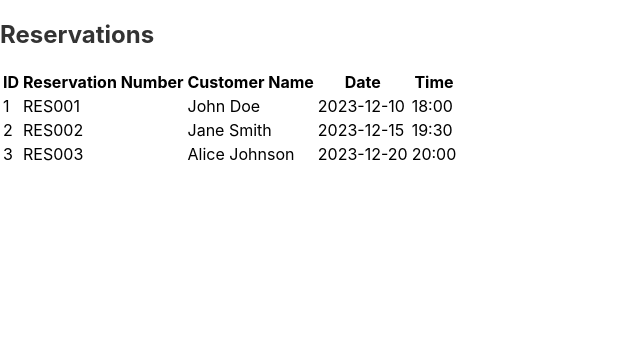
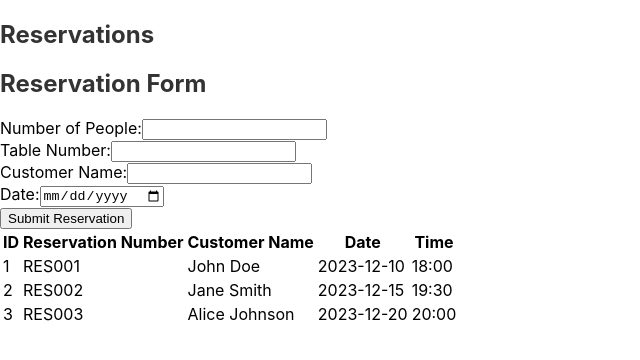
Before and after one commit to dzivano2/3309-final, a React (Create React App) app: page /reservations in a window 1280 px wide. Shown: the top 360 px of the page, without its empty margins (0-640 px from the left). Built offline with nearby package versions, Linux system fonts and the light colour scheme.

Commit message:
created reservation base html with js

```diff
--- a/src/reservations.js
+++ b/src/reservations.js
@@ -1,6 +1,6 @@
 import React, { useState } from 'react';
 
-// Sample reservations data (replace with your own data)
+// Sample reservations data
 const initialReservations = [
   { id: 1, reservationNumber: 'RES001', customerName: 'John Doe', date: '2023-12-10', time: '18:00' },
   { id: 2, reservationNumber: 'RES002', customerName: 'Jane Smith', date: '2023-12-15', time: '19:30' },
@@ -8,13 +8,95 @@ const initialReservations = [
 ];
 
 const Reservations = () => {
-  // State to manage the reservations data
   const [reservations, setReservations] = useState(initialReservations);
+
+  // state managing form states
+  const [formData, setFormData] = useState({
+    numberOfPeople: '',
+    tableNumber: '',
+    customerName: '',
+  });
+
+  // form input change
+  const handleInputChange = (e) => {
+    const { name, value } = e.target;
+    setFormData((prevData) => ({
+      ...prevData,
+      [name]: value,
+    }));
+  };
+
+  // form submission
+  const handleFormSubmit = (e) => {
+    e.preventDefault();
+
+    // creates reservation obj
+    const newReservation = {
+      id: reservations.length + 1,
+      reservationNumber: `RES00${reservations.length + 1}`,
+      customerName: formData.customerName,
+      // add more fields needed for me
+    };
+
+    // update reservation state w new reservation
+    setReservations((prevReservations) => [...prevReservations, newReservation]);
+
+    // reset form data
+    setFormData({
+      numberOfPeople: '',
+      tableNumber: '',
+      customerName: '',
+    });
+  };
 
   return (
     <div>
       <h2>Reservations</h2>
 
+      <h2>Reservation Form</h2>
+      <form onSubmit={handleFormSubmit}>
+        <label>
+          Number of People:
+          <input
+            type="number"
+            name="numberOfPeople"
+            value={formData.numberOfPeople}
+            onChange={handleInputChange}
+          />
+        </label>
+        <br />
+        <label>
+          Table Number:
+          <input
+            type="text"
+            name="tableNumber"
+            value={formData.tableNumber}
+            onChange={handleInputChange}
+          />
+        </label>
+        <br />
+        <label>
+          Customer Name:
+          <input
+            type="text"
+            name="customerName"
+            value={formData.customerName}
+            onChange={handleInputChange}
+          />
+        </label>
+        <br />
+        <label>
+          Date:
+          <input
+            type="date"
+            name="selectedDate"
+            value={formData.selectedDate}
+            onChange={handleInputChange}
+          />
+        </label>
+        <br />
+        <button type="submit">Submit Reservation</button>
+      </form>
       <table>
         <thead>
           <tr>
@@ -37,6 +119,7 @@ const Reservations = () => {
           ))}
         </tbody>
       </table>
+
     </div>
   );
 };
```
